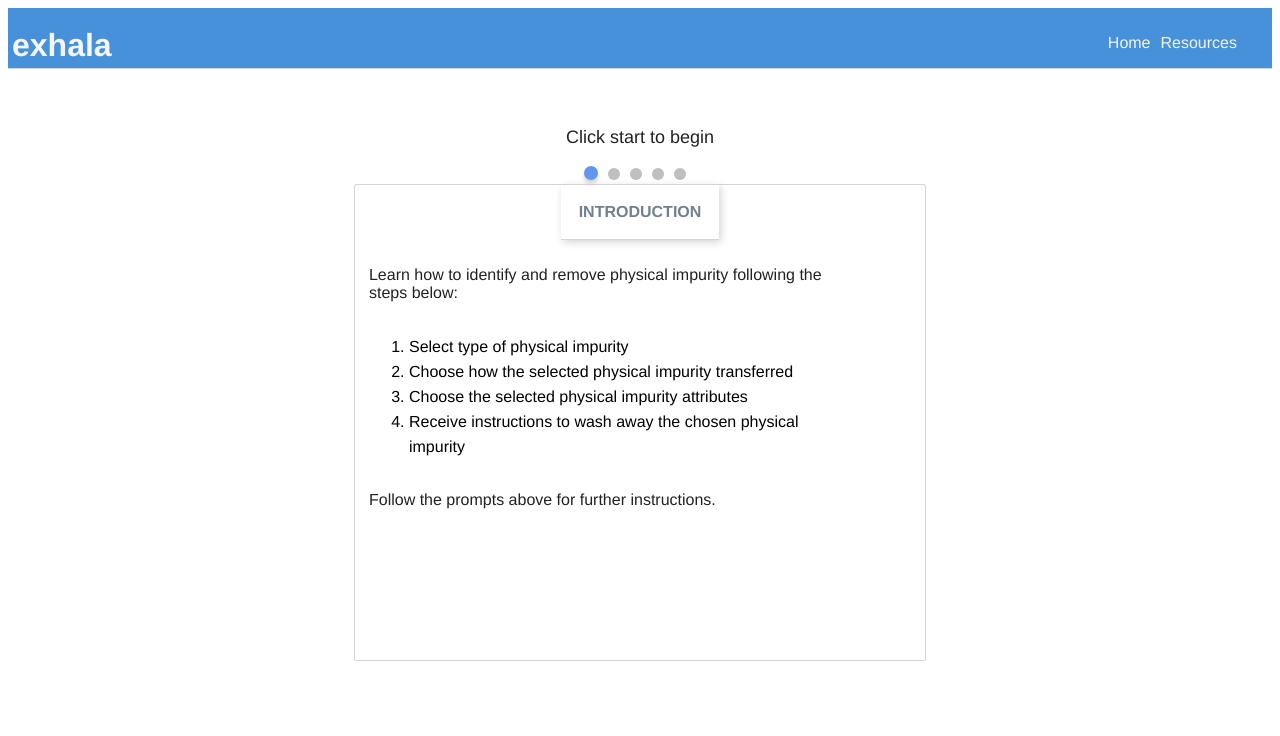
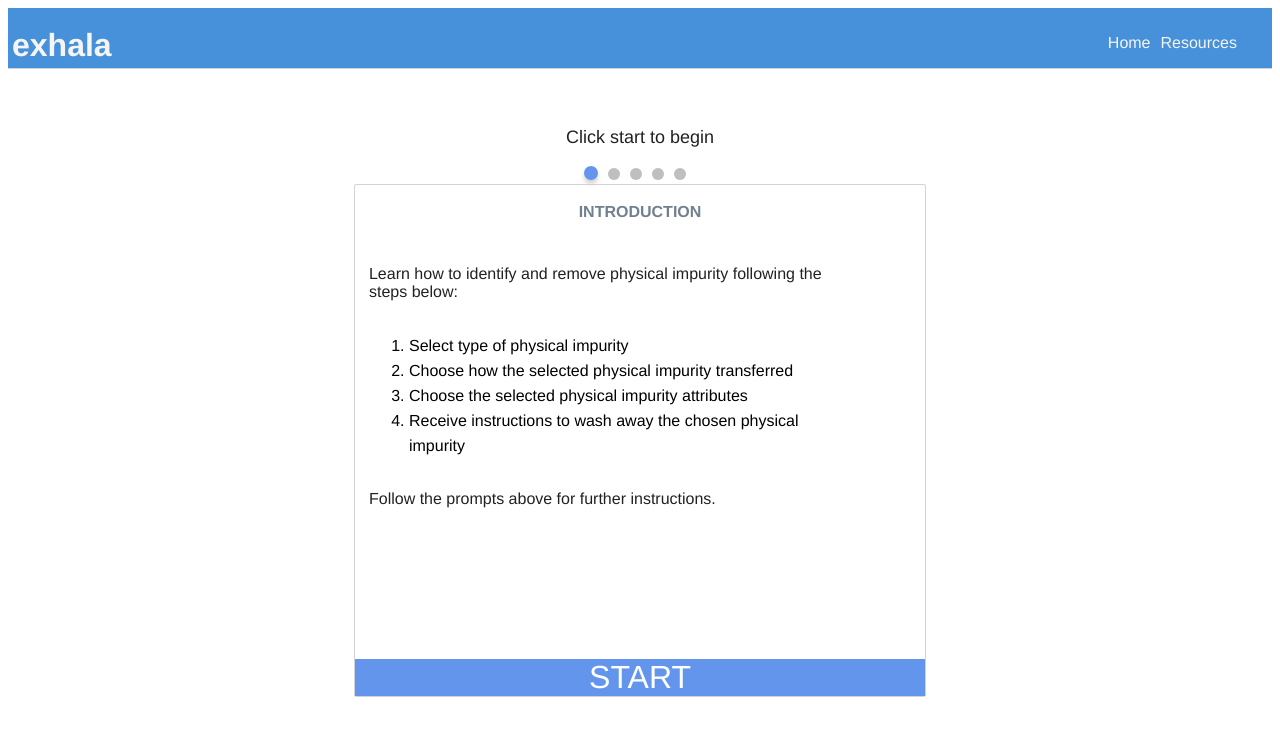
Before and after one commit to p-adams/exala, a Vue app: page /#/start in a window 1280 px wide. Shown: the top 736 px of the page. Built offline with nearby package versions, Linux system fonts and the light colour scheme.

Commit message:
update styling

```diff
--- a/src/components/ContentCard.vue
+++ b/src/components/ContentCard.vue
@@ -20,7 +20,6 @@ export default {
 </script>
 <style scoped lang="scss">
 .content-card-container {
-  cursor: pointer;
   display: flex;
   flex-direction: column;
   border: 1px solid lightgray;
@@ -30,8 +29,6 @@ export default {
   header {
     color: slategray;
     text-transform: uppercase;
-    border-bottom: 1px solid lightgray;
-    box-shadow: 2px 2px 8px lightgray;
     height: 25%;
     font-weight: bold;
     padding: 18px;
@@ -51,4 +48,8 @@ export default {
     box-shadow: 5px 3px 3px lightgray;
   }
 }
+footer {
+  width: 100%;
+  background-color: cornflowerblue;
+}
 </style>
--- a/src/components/Start.vue
+++ b/src/components/Start.vue
@@ -16,6 +16,11 @@
           </li>
         </ul>
         <p>Follow the prompts above for further instructions.</p>
+      </div>
+    </template>
+    <template v-slot:footer>
+      <div class="footer">
+        <router-link to="/types">Start</router-link>
       </div>
     </template>
   </content-card>
@@ -42,4 +47,14 @@ export default {
     }
   }
 }
+.footer {
+  a {
+    color: white;
+    width: 100%;
+    font-size: 32px;
+    text-transform: uppercase;
+    text-decoration: none;
+    text-align: center;
+  }
+}
 </style>
--- a/src/components/Transfer.vue
+++ b/src/components/Transfer.vue
@@ -36,6 +36,7 @@ export default {
 <style scoped>
 .transfer-container {
   grid-template-columns: auto auto;
+  grid-gap: 10px;
 }
 .transfer {
   height: 222px;
--- a/src/components/Types.vue
+++ b/src/components/Types.vue
@@ -75,6 +75,7 @@ const getCurrentDialog = (type) =>
 <style lang="scss" scoped>
 .types-container {
   grid-template-columns: auto auto auto;
+  grid-gap: 10px;
   .type {
     .text {
       margin-right: 10px;
```
